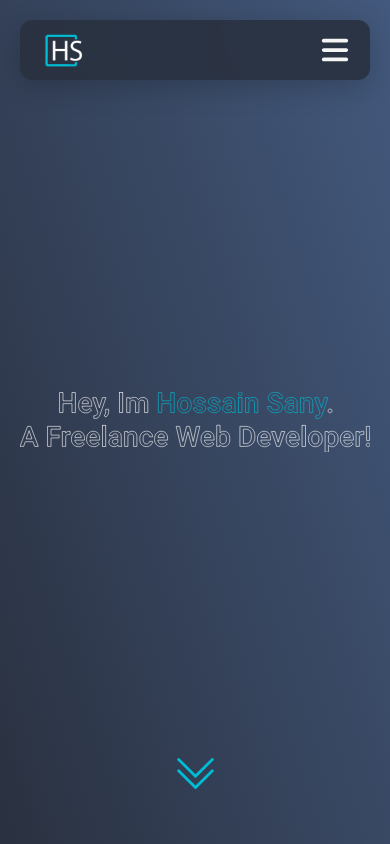
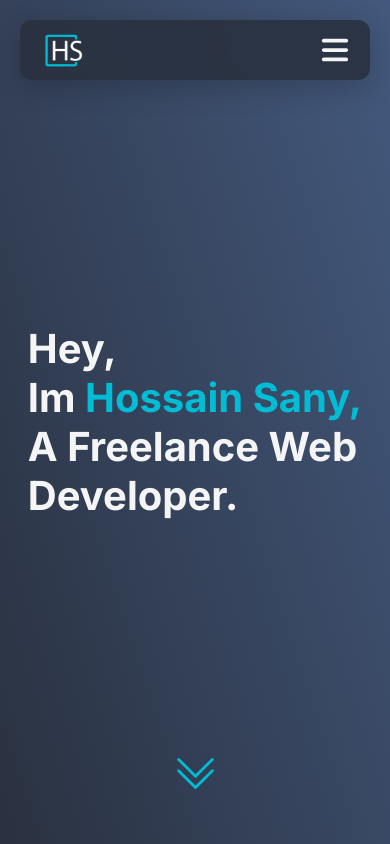
Before and after one commit to hossainsany/portfolio-site, a React (Vite) app: page / in a window 390 px wide. Shown: the top 844 px of the page. Built offline with nearby package versions, Linux system fonts and the light colour scheme.

Commit message:
header responsive

```diff
--- a/src/components/header/Hero.jsx
+++ b/src/components/header/Hero.jsx
@@ -7,13 +7,40 @@ import style from './Hero.module.scss';
 const Hero = () => {
     const textVariants = {
         hidden: { opacity: 0, pathLength: 0 },
-        visible: { opacity: 1, pathLength: 1, transition: { duration: 2, ease: 'easeInOut' } },
+        visible: {
+            opacity: 1,
+            pathLength: 1,
+            transition: { duration: 2, ease: 'easeInOut' },
+        },
     };
 
     return (
         <div className={style.hero}>
             <div className='container'>
-                <div style={{ display: 'flex', alignItems: 'center', justifyContent: 'center', flexDirection: 'column' }}>
+                <div
+                    style={{
+                        display: 'flex',
+                        alignItems: 'center',
+                        justifyContent: 'center',
+                        flexDirection: 'column',
+                    }}
+                >
+                    <div className={style.h1}>
+                        <motion.h1
+                            initial={{ opacity: 0, y: 50 }}
+                            animate={{ opacity: 1, y: 0 }}
+                            transition={{ duration: 0.4 }}
+                            id='page-title'
+                        >
+                            <span style={{ display: 'block' }}>Hey,</span>
+                            <span style={{ display: 'block' }}>
+                                Im <span className='active'>Hossain Sany,</span>
+                            </span>
+                            <span style={{ display: 'block' }}>A Freelance Web</span>
+                            <span>Developer.</span>
+                        </motion.h1>
+                    </div>
+
                     <motion.svg
                         variants={textVariants}
                         initial='hidden'
@@ -23,6 +50,9 @@ const Hero = () => {
                         xmlns='http://www.w3.org/2000/svg'
                         viewBox='0 0 819.8 140.8'
                         className={style.text}
+                        role='heading'
+                        aria-label='Hey, Im Hossain Sany, a freelance web developer.'
+                        aria-labelledby='page-title'
                     >
                         <motion.polygon
                             variants={textVariants}
@@ -209,7 +239,10 @@ const Hero = () => {
                             className='cls-1'
                             d='m794.8,96.4l-.2-3.9h-7.5v34.9h7.8v-23.8c1.2-2.8,3.7-4.1,7.2-4.1s2.2,0,3.2.3v-7.3c-.7-.3-1.6-.5-2.7-.5-3.4,0-6,1.5-7.9,4.5Z'
                         />
-                        <polygon className='cls-1' points='818.7 113.6 819.4 80.5 811.2 80.5 811.9 113.6 818.7 113.6' />
+                        <polygon
+                            className='cls-1'
+                            points='818.7 113.6 819.4 80.5 811.2 80.5 811.9 113.6 818.7 113.6'
+                        />
                         <motion.path
                             variants={textVariants}
                             className='cls-1'
@@ -218,8 +251,18 @@ const Hero = () => {
                     </motion.svg>
                 </div>
 
-                <motion.div initial={{ opacity: 0 }} animate={{ opacity: 1 }} transition={{ delay: 1.2, duration: 0.5, ease: easeInOut }}>
-                    <Link to='about' smooth={true} offset={0} duration={800} className={style.scroll}>
+                <motion.div
+                    initial={{ opacity: 0 }}
+                    animate={{ opacity: 1 }}
+                    transition={{ delay: 1.2, duration: 0.5, ease: easeInOut }}
+                >
+                    <Link
+                        to='about'
+                        smooth={true}
+                        offset={0}
+                        duration={800}
+                        className={style.scroll}
+                    >
                         <DoubleDownIcon />
                     </Link>
                 </motion.div>
--- a/src/components/header/Hero.module.scss
+++ b/src/components/header/Hero.module.scss
@@ -13,6 +13,9 @@
     align-items: center;
     text-align: center;
     z-index: 1;
+    .h1 {
+        display: none;
+    }
     svg.text {
         fill: transparent;
         stroke: $text-color;
@@ -57,7 +60,14 @@
 // phone
 @media screen and (max-width: 768px) {
     .hero {
+        .h1 {
+            display: block;
+            color: $text-color;
+            font-size: 20px;
+            text-align: start;
+        }
         svg.text {
+            display: none;
             width: 100%;
         }
     }
```
